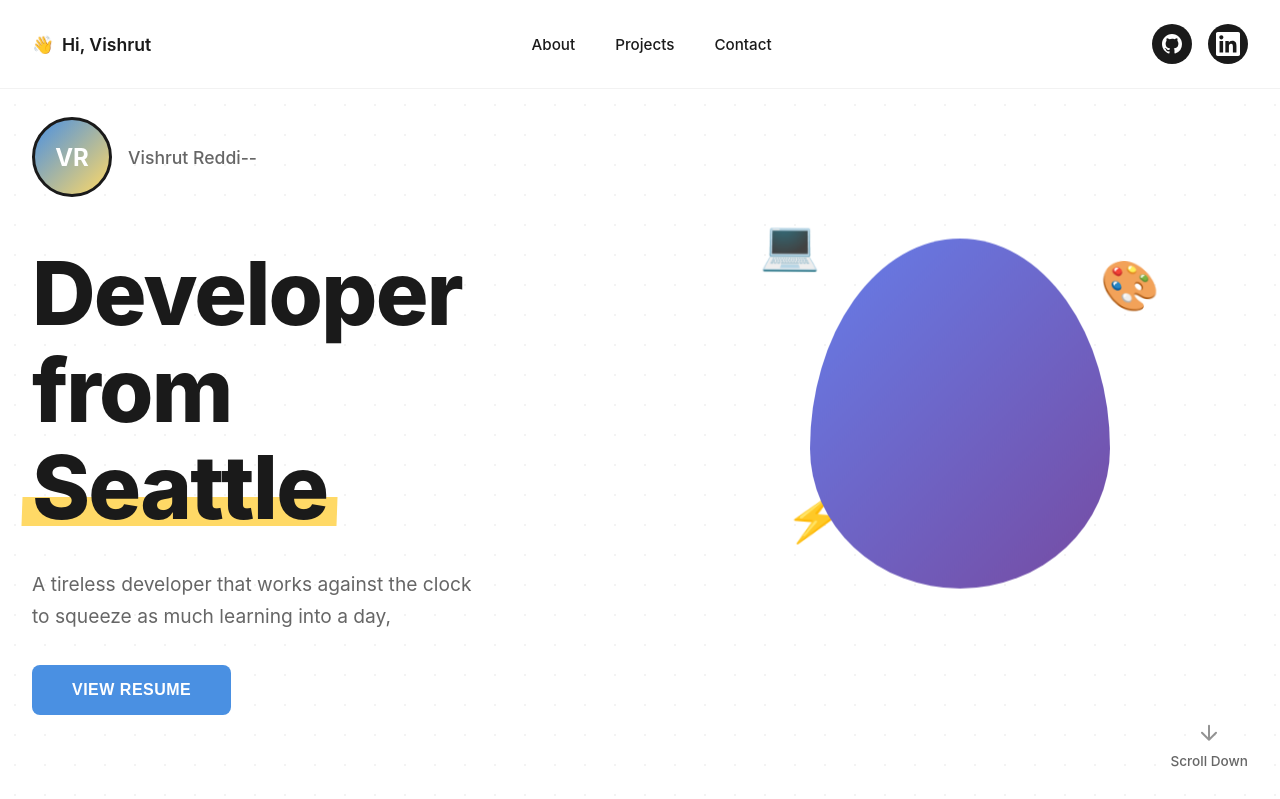
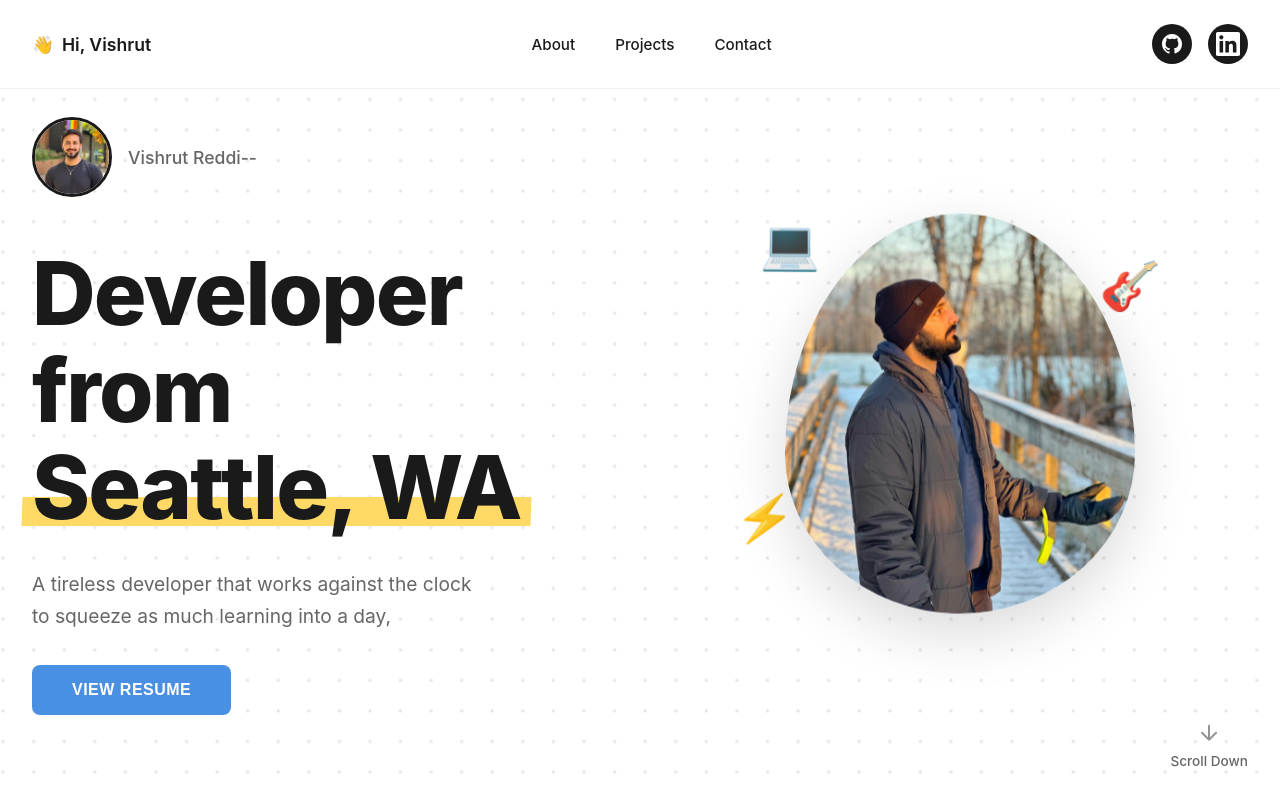
Before and after one commit to vreddi/vreddi.github.io, a React (Vite) app: page / in a window 1280 px wide. Shown: the top 799 px of the page. Built offline with nearby package versions, Linux system fonts and the light colour scheme.

Commit message:
feat: add image resources and background pulse

```diff
--- a/src/components/About.tsx
+++ b/src/components/About.tsx
@@ -1,6 +1,9 @@
+import { useState } from 'react';
 import './About.css';
 
 export const About = () => {
+  const [imageError, setImageError] = useState(false);
+
   return (
     <section className="about" id="about">
       <div className="about-content">
@@ -19,9 +22,18 @@ export const About = () => {
 
         <div className="about-image-container">
           <div className="about-title-overlay">About Me</div>
-          <div className="about-image-placeholder">
-            <span>Your Photo Here</span>
-          </div>
+          {!imageError ? (
+            <img
+              src="/assets/me.jpeg"
+              alt="About Me"
+              className="about-image"
+              onError={() => setImageError(true)}
+            />
+          ) : (
+            <div className="about-image-placeholder">
+              <span>Your Photo Here</span>
+            </div>
+          )}
         </div>
       </div>
     </section>
--- a/src/components/Header.tsx
+++ b/src/components/Header.tsx
@@ -14,7 +14,7 @@ export const Header = () => {
           <a href="#contact" className="nav-link">Contact</a>
         </nav>
         <div className="social-links">
-          <a href="https://github.com/vishrutreddi" target="_blank" rel="noopener noreferrer" className="social-icon">
+          <a href="https://github.com/vreddi" target="_blank" rel="noopener noreferrer" className="social-icon">
             <svg viewBox="0 0 24 24" fill="currentColor" width="24" height="24">
               <path d="M12 2C6.477 2 2 6.484 2 12.017c0 4.425 2.865 8.18 6.839 9.504.5.092.682-.217.682-.483 0-.237-.008-.868-.013-1.703-2.782.605-3.369-1.343-3.369-1.343-.454-1.158-1.11-1.466-1.11-1.466-.908-.62.069-.608.069-.608 1.003.07 1.531 1.032 1.531 1.032.892 1.53 2.341 1.088 2.91.832.092-.647.35-1.088.636-1.338-2.22-.253-4.555-1.113-4.555-4.951 0-1.093.39-1.988 1.029-2.688-.103-.253-.446-1.272.098-2.65 0 0 .84-.27 2.75 1.026A9.564 9.564 0 0112 6.844c.85.004 1.705.115 2.504.337 1.909-1.296 2.747-1.027 2.747-1.027.546 1.379.202 2.398.1 2.651.64.7 1.028 1.595 1.028 2.688 0 3.848-2.339 4.695-4.566 4.943.359.309.678.92.678 1.855 0 1.338-.012 2.419-.012 2.747 0 .268.18.58.688.482A10.019 10.019 0 0022 12.017C22 6.484 17.522 2 12 2z"/>
             </svg>
--- a/src/components/Hero.css
+++ b/src/components/Hero.css
@@ -149,7 +149,7 @@
 
 .element-3 {
   bottom: 20%;
-  left: 15%;
+  left: 5%;
   animation-delay: 1s;
 }
 
@@ -163,12 +163,19 @@
 }
 
 .character {
-  width: 300px;
-  height: 350px;
-  background: linear-gradient(135deg, #667eea 0%, #764ba2 100%);
-  border-radius: 50% 50% 50% 50% / 60% 60% 40% 40%;
+  width: 350px;
+  height: 400px;
   position: relative;
   animation: bounce 2s ease-in-out infinite;
+  border-radius: 50% 50% 50% 50% / 60% 60% 40% 40%;
+  overflow: hidden;
+  box-shadow: 0 20px 60px rgba(0, 0, 0, 0.15);
+}
+
+.character-image {
+  width: 100%;
+  height: 100%;
+  object-fit: cover;
 }
 
 @keyframes bounce {
--- a/src/components/Hero.tsx
+++ b/src/components/Hero.tsx
@@ -1,19 +1,31 @@
+import { useState } from 'react';
 import './Hero.css';
 
 export const Hero = () => {
+  const [imageError, setImageError] = useState(false);
+
   return (
     <section className="hero">
       <div className="hero-content">
         <div className="hero-left">
           <div className="profile-section">
-            <div className="profile-pic-placeholder">VR</div>
+            {!imageError ? (
+              <img
+                src="/assets/me.jpeg"
+                alt="Vishrut Reddi"
+                className="profile-pic"
+                onError={() => setImageError(true)}
+              />
+            ) : (
+              <div className="profile-pic-placeholder">VR</div>
+            )}
             <span className="profile-name">Vishrut Reddi--</span>
           </div>
 
           <h1 className="hero-title">
             Developer from<br />
             <span className="location">
-              Seattle
+              Seattle, WA
               <span className="highlight"></span>
             </span>
           </h1>
@@ -30,13 +42,16 @@ export const Hero = () => {
 
         <div className="hero-right">
           <div className="illustration-container">
-            {/* You can replace this with a 3D model using Spline or an illustration */}
             <div className="illustration-placeholder">
               <div className="floating-element element-1">💻</div>
-              <div className="floating-element element-2">🎨</div>
+              <div className="floating-element element-2">🎸</div>
               <div className="floating-element element-3">⚡</div>
               <div className="character">
-                <div className="character-body"></div>
+                <img
+                  src="/assets/1380f2d5-60aa-41ed-ac02-819bb0c7406b.JPG"
+                  alt="Hero"
+                  className="character-image"
+                />
               </div>
             </div>
           </div>
--- a/src/index.css
+++ b/src/index.css
@@ -23,7 +23,7 @@ body {
   overflow-x: hidden;
 }
 
-/* Dotted background pattern */
+/* Dotted background pattern with pulse animation */
 body::before {
   content: '';
   position: fixed;
@@ -31,10 +31,22 @@ body::before {
   left: 0;
   width: 100%;
   height: 100%;
-  background-image: radial-gradient(circle, #e0e0e0 1px, transparent 1px);
+  background-image: radial-gradient(circle, #e0e0e0 1.5px, transparent 1.5px);
   background-size: 30px 30px;
   z-index: -1;
-  opacity: 0.4;
+  opacity: 0.6;
+  animation: pulse-dots 4s ease-in-out infinite;
+}
+
+@keyframes pulse-dots {
+  0%, 100% {
+    opacity: 0.6;
+    transform: scale(1);
+  }
+  50% {
+    opacity: 0.8;
+    transform: scale(1.02);
+  }
 }
 
 code {
```
Also changed, not shown: public/assets/1380f2d5-60aa-41ed-ac02-819bb0c7406b.JPG (added), public/assets/me.jpeg (added).
